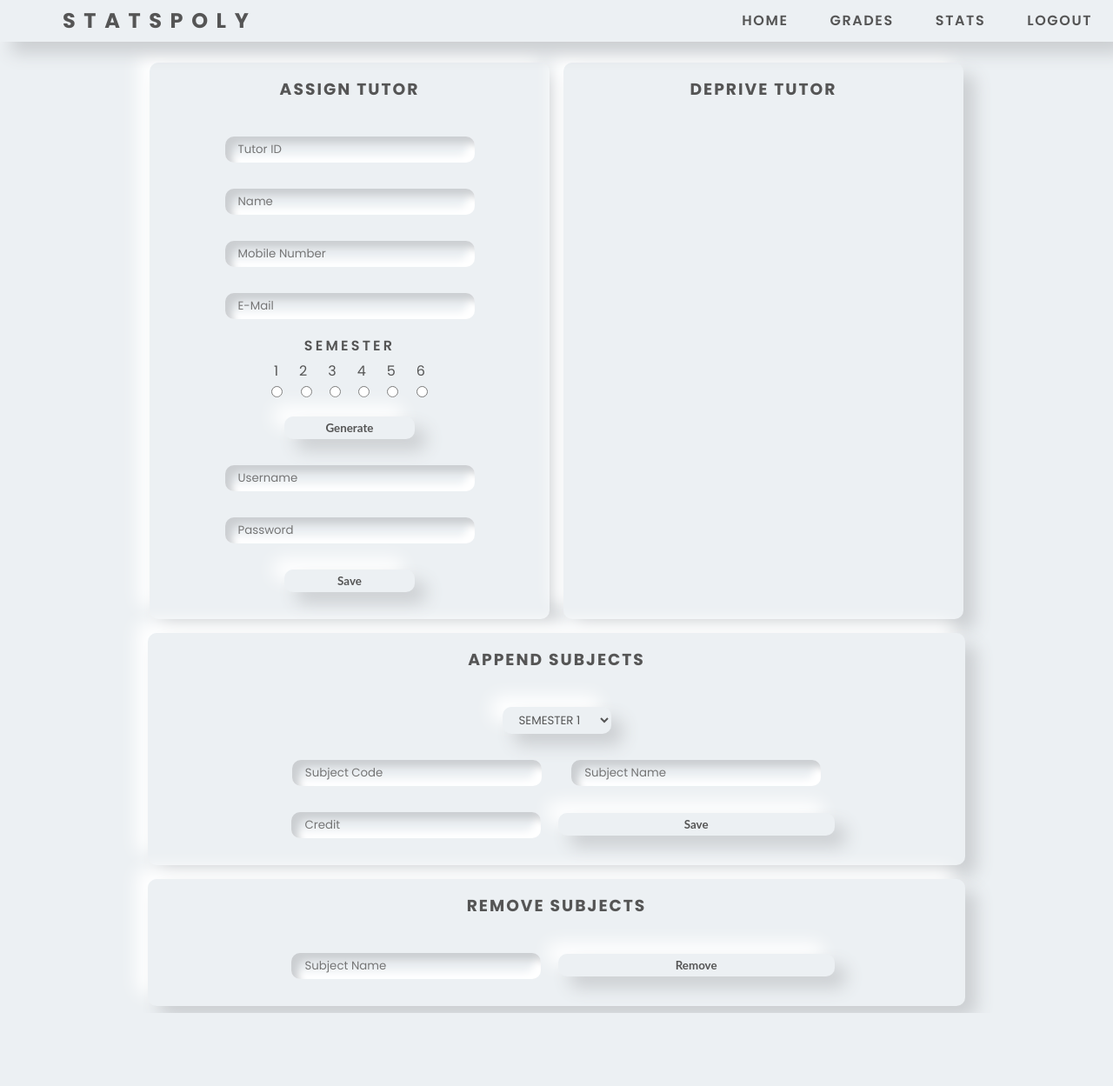
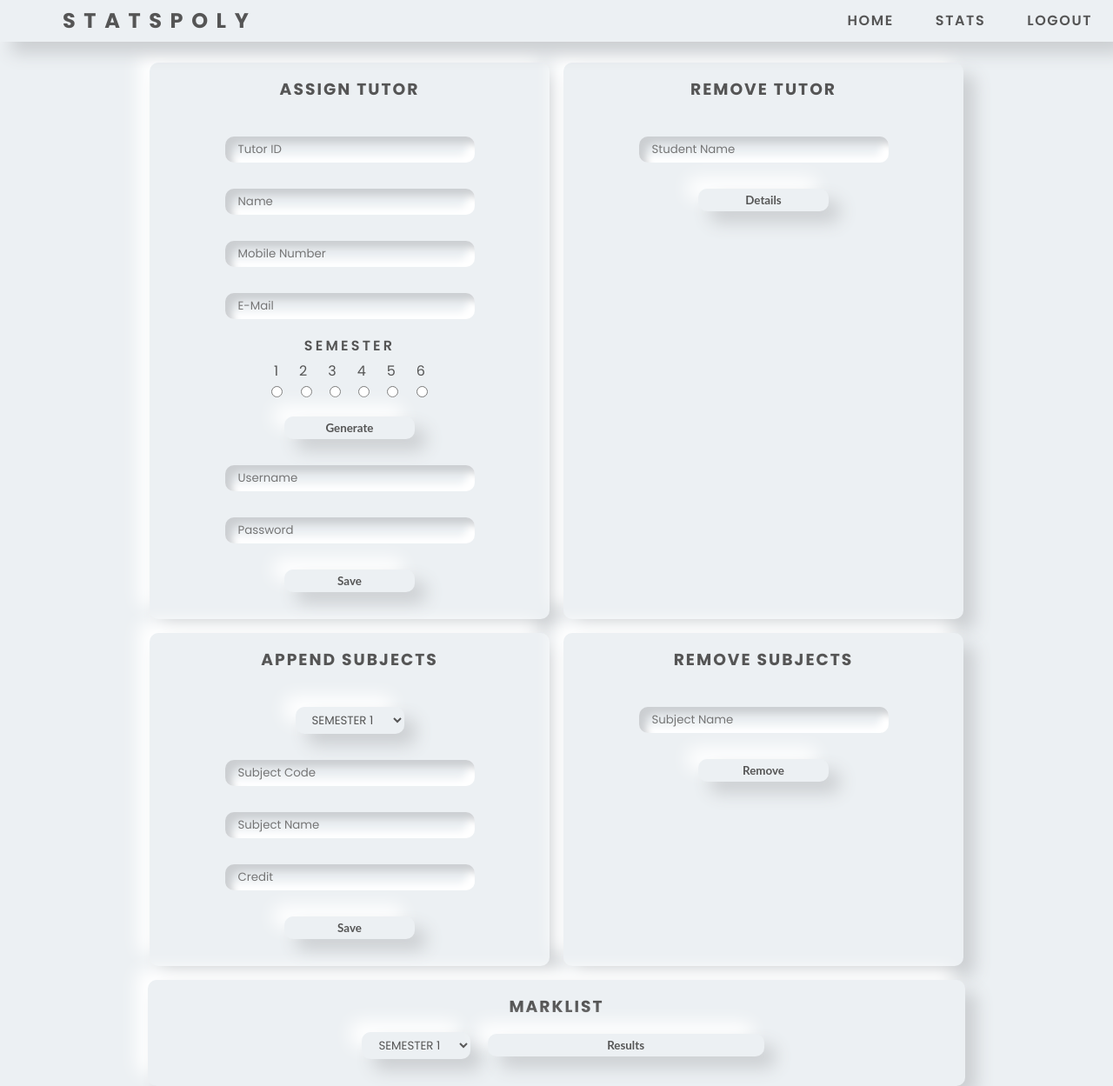
Before and after one commit to adithyanmanayil/statspoly, a PHP site: page /admin.php in a window 1280 px wide. Shown: the whole page at 87% size. Before the commit the page ends 1165 px from the top, so only its background shows below. Run offline with PHP 8.4, Linux system fonts and the light colour scheme; the visitor is signed in with stand-in values (Sample User, id 1); tables that the repository leaves empty or names only in its code hold one stand-in row (values such as "Sample post").

Commit message:
Update admin.php

```diff
--- a/admin.php
+++ b/admin.php
@@ -30,7 +30,6 @@
 			<div><a href="#">STATSPOLY</a></div>
 			<div><a href="index.php">LOGOUT</a></div>
 			<div><a href="#stats">STATS</a></div>
-			<div><a href="#grades">GRADES</a></div>
 			<div><a href="#profile">HOME</a></div>
 		</div>
 
@@ -66,19 +65,120 @@
                             $mail=$_POST["tmail"];
                             $pwd=$_POST["pwd"];
 							$tsem=$_POST["sem"];
-							$sql="insert into registration values('$admn', '$name', '$mob', '$mail', '$pwd', 1, '$tsem', 0)";
-							$conn->query($sql);
+							$sql="SELECT * FROM registration WHERE sem='$tsem' and type=0";
+							$result=$conn->query($sql);
+							if($result->num_rows>0){
+								$sql2="UPDATE registration SET tid='$admn' WHERE sem='$tsem' AND type=0";
+								$conn->query($sql2);
+							}
+							$sql2="insert into registration values('$admn', '$name', '$mob', '$mail', '$pwd', 1, '$tsem', 0)";
+							$conn->query($sql2);
 							header("Location:admin.php");
 						}
 						?>
 					</center>
 				</div>
 				<div class="card-01">
-					<h3>DEPRIVE TUTOR</h3><br>
+					<h3>REMOVE TUTOR</h3><br>
+					<center>
+					<form method="post">
+						<input list="your_datalist" name="rvalue" class='text-inputs' placeholder="Student Name">
+						<datalist id="your_datalist">
+							<?php
+							$query = "SELECT * FROM registration WHERE type=1";
+							$result = mysqli_query($conn, $query);
+							while ($row = mysqli_fetch_array($result)) {
+								echo "<option value=".$row['name'].">";
+							}
+							?>
+						</datalist>
+						<input type="submit" class="btn-ppt" name="srremstud" value="Details"><br>
+					</form>
+					<div class="yscroll">
+					<?php
+					$sql="SELECT * FROM registration WHERE type=1";
+					$result=$conn->query($sql);
+					if(!isset($_POST['srremstud'])){
+						if($result->num_rows>0){
+							$z=1;
+							while($row=$result->fetch_assoc()){
+								echo "<form method='POST'>";
+								echo "<table style='width: 100%'>";
+								if ($result->num_rows>0){
+									echo "<tr>";
+									echo "<th style='width: 30%;'>Name</th>";
+									echo "<td>".$row['name']."</td>";
+									echo "</tr>";
+									echo "<tr>";
+									echo "<th>Tutor ID</th>";
+									echo "<td><input type='text' name='radmn$z' value=".$row["admn"]." readonly style='font-weight: 500; width: 90%; margin: 0 auto;'></td>";
+									echo "</tr>";
+									echo "<tr>";
+									echo "<th>Mail ID</th>";
+									echo "<td>".$row['mail']."</td>";
+									echo "</tr>";
+									echo "<tr>";
+									echo "<th>Mobile</th>";
+									echo "<td>".$row['mobile']."</td>";
+									echo "</tr>";
+
+								}
+								echo "</table>";
+								echo "<input type='submit' class='btn-ppt' name='remstud' value='Remove'>";
+								echo "</form>";
+							}
+						}
+					}
+
+					if(isset($_POST['srremstud'])){
+						$rstud=$_POST['rvalue'];
+						$sql="SELECT * FROM registration WHERE name like '%$rstud%' AND type=1";
+						$result=$conn->query($sql);
+						if($result->num_rows>0){
+							$z=1;
+							while($row=$result->fetch_assoc()){
+								echo "<form method='POST'>";
+								echo "<table style='width: 100%'>";
+								if ($result->num_rows>0){
+									echo "<tr>";
+									echo "<th style='width: 30%;'>Name</th>";
+									echo "<td>".$row['name']."</td>";
+									echo "</tr>";
+									echo "<tr>";
+									echo "<th>Tutor ID</th>";
+									echo "<td><input type='text' name='radmn$z' value=".$row["admn"]." readonly style='font-weight: 500; width: 90%; margin: 0 auto;'></td>";
+									echo "</tr>";
+									echo "<tr>";
+									echo "<th>Mail ID</th>";
+									echo "<td>".$row['mail']."</td>";
+									echo "</tr>";
+									echo "<tr>";
+									echo "<th>Mobile</th>";
+									echo "<td>".$row['mobile']."</td>";
+									echo "</tr>";
+
+								}
+								echo "</table>";
+								echo "<input type='submit' class='btn-ppt' name='remstud' value='Remove'>";
+								echo "</form>";
+							}
+						}
+					}
+					if (isset($_POST['remstud'])) {
+						$z=1;
+						$rvalue = $_POST["radmn$z"];
+						$query = "DELETE FROM registration WHERE admn = '$rvalue'";
+						$result=mysqli_query($conn, $query);
+						$query2 = "DELETE FROM results WHERE admn= '$rvalue'";
+						$result2=mysqli_query($conn, $query2);
+					}
+					?>
+					</div>
+					</center>
 				</div>
 			</div>
 			<div class="row">
-				<div class="card-03" id="div-app">
+				<div class="card-02" id="div-app">
 					<h3>APPEND SUBJECTS</h3><br>
 					<center>
 						<form method="POST">
@@ -92,7 +192,7 @@
 							</select><br>
 							<input type="number" class="num-inputs" id="subcode" name="subcode" placeholder="Subject Code">
 							<input type="text" class="text-inputs" id="subname" name="subname" placeholder="Subject Name">
-							<input type="text" class="text-inputs" id="subcredit" name="subcredit" placeholder="Credit">
+							<input type="text" class="text-inputs" id="subcredit" name="subcredit" placeholder="Credit"><br>
 							<input type="submit" class="btn-ppt" name='subsubmit' value="Save" onClick="save();">
 						</form>
 						<?php
@@ -110,9 +210,7 @@
 						?>
 					</center>
 				</div>
-			</div>
-			<div class="row">
-				<div class="card-03" id="div-rem">
+				<div class="card-02" id="div-rem">
 					<h3>REMOVE SUBJECTS</h3><br>
 					<center>
 					<form method="post">
@@ -142,6 +240,72 @@
 					</center>
 				</div>
 			</div>
+			<div class="card-03">
+				<h3>MARKLIST</h3>
+				<form method="POST">
+					<select class="dd-opt" name="resultsem">
+						<option value='1'>SEMESTER 1</option>
+						<option value='2'>SEMESTER 2</option>
+						<option value='3'>SEMESTER 3</option>
+						<option value='4'>SEMESTER 4</option>
+						<option value='5'>SEMESTER 5</option>
+						<option value='6'>SEMESTER 6</option>
+					</select>
+					<input type="submit" class="btn-ppt" name="showresult" value="Results"><br>
+				</form>
+				<?php
+				if(isset($_POST['showresult'])){
+					if(isset($_POST['resultsem'])){
+						$ressem=$_POST['resultsem'];
+					}
+					$sql = "SELECT DISTINCT registration.admn
+							FROM registration
+							INNER JOIN results ON registration.admn = results.admn
+							INNER JOIN subjects ON results.code = subjects.code
+							WHERE registration.sem = $ressem AND subjects.sem= $ressem AND registration.type=0
+							ORDER BY registration.admn";
+					$result = $conn->query($sql);
+					echo "<center><div class='card-03' style='width: 100%; margin: 1em auto;'>";
+					echo "<form method='POST'>";
+					echo "<table border=1; style='background-color: #555; width: 90%; margin: 0 auto;'>";
+					$s1="SELECT * FROM subjects WHERE sem=$ressem";
+					$r1=$conn->query($s1);
+					$scount=0;
+					if($r1->num_rows>0){
+						echo "<tr><th style='width: 5%;'>Admn</th><th style='width: 30%;'>Name</th>";
+						while($row1=$r1->fetch_assoc()){
+							echo "<th style='width: 5%;'>".$row1['code']."</th>";
+							$scount++;
+						}
+						$s2 = "SELECT registration.admn, registration.name, results.grade, results.imark, results.sem
+							FROM registration
+							INNER JOIN results ON registration.admn=results.admn
+							WHERE results.sem = $ressem";
+						$r2 = $conn->query($s2);
+						$printed_admns = array();
+						while ($row2 = $r2->fetch_assoc()) {
+							$admn = $row2['admn'];
+							if (!in_array($admn, $printed_admns)) {
+								echo "</tr><tr><td>".$admn."</td>";
+								echo "<td>".$row2['name']."</td>";
+								$s3="SELECT * FROM results WHERE sem=$ressem AND admn=$admn";
+								$r3=$conn->query($s3);
+								while ($row3 = $r3->fetch_assoc()) {
+									echo "<td>".$row3['grade']."</td>";
+								}
+								echo "<br>";
+								$printed_admns[] = $admn;
+							}
+						}
+
+					}else{
+						echo "No results found!";
+					}
+					echo "</table>";
+					echo "</form>";
+				}
+				?>
+			</div>
 		</div>
 	</body>
 </html>
```
